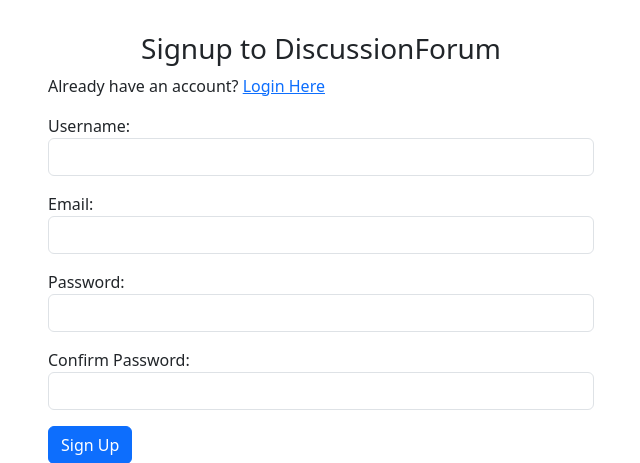
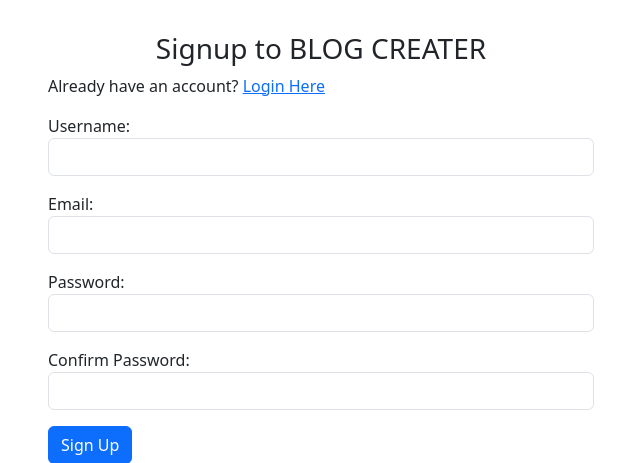
Before and after one commit to kush8789/BLOG-CREATER, a Django app: page /accounts/signup/ in a window 1280 px wide. Shown: the part 56-519 px from the top of the page, without its empty margins (319-959 px from the left). Run offline with Django 4.2, Linux system fonts and the light colour scheme; some libraries are stand-ins or nearby versions.

Commit message:
23-08-2023

```diff
--- a/templates/accounts/login.html
+++ b/templates/accounts/login.html
@@ -2,13 +2,13 @@
 
 
 {% block title %}
-    Login to DiscussionForum
+    Login to BLOG CREATER
 {% endblock title %}
 
 
 {% block content %}
 <div class="container d-flex flex-column justify-content-center my-4 flex-wrap">
-    <h3 class="text-center my-2">Login to DiscussionForum</h3>
+    <h3 class="text-center my-2">Login to BLOG CREATER</h3>
     <div class="row center">
         <div class="col-md-6 offset-md-3">
             {% if messages %}
--- a/templates/accounts/signup.html
+++ b/templates/accounts/signup.html
@@ -1,12 +1,12 @@
 {% extends 'base.html' %}
 
 {% block title %}
-    Signup to DiscussionForum
+    Signup to BLOG CREATER
 {% endblock title %}
 
 {% block content %}
 <div class="container d-flex flex-column justify-content-center my-4 flex-wrap">
-    <h3 class="text-center my-2">Signup to DiscussionForum</h3>
+    <h3 class="text-center my-2">Signup to BLOG CREATER</h3>
     <div class="row center">
         <div class="col-md-6 offset-md-3">
             <p>Already have an account? <a href="{% url 'accounts:login' %}">Login Here</a></p>
```
Also changed, not shown: db.sqlite3, media/images/iphone12.jpg (added).
